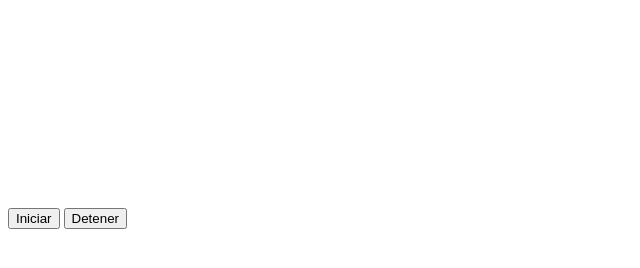
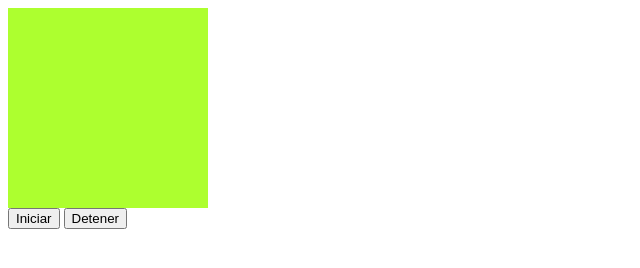
Before and after one commit to tzuzulcode/coding_fundamentals_enero2022, a plain HTML site: page ejercicios/JS en HTML.html in a window 1280 px wide. Both pictures are taken after a click on the button "Iniciar". Shown: the whole page, without its empty margins (0-640 px from the left). Drawn offline with Linux system fonts and the light colour scheme.

Commit message:
Style con JavaScript

```diff
--- a/ejercicios/JS en HTML.html
+++ b/ejercicios/JS en HTML.html
@@ -9,12 +9,22 @@
         #semaforo{
             width: 200px;
             height: 200px;
+            background-color: yellow;
         }
+        /* .rojo{
+            background-color: red;
+        }
+        .amarillo{
+            background-color: yellow;
+        }
+        .verde{
+            background-color: greenyellow;
+        } */
     </style>
 </head>
 <body>
 
-    <div id="semaforo" class="amarillo"></div>
+    <div id="semaforo"></div>
     <button id="start">Iniciar</button>
     <button id="stop">Detener</button>
 
@@ -23,18 +33,28 @@
         const startButton = document.getElementById("start")
         const stopButton = document.getElementById("stop")
 
+        let color = "yellow"
+
+        semaforo.style.backgroundColor = "yellow"
+
         let intervaloSemaforo
 
         startButton.onclick = function(){
 
             //Hacer lo mismo con la propiedad style de JS
             intervaloSemaforo = setInterval(function(){
-                if(semaforo.className == "amarillo"){
-                    semaforo.className="rojo"
-                }else if(semaforo.className == "rojo"){
-                    semaforo.className="verde"
-                }else if(semaforo.className == "verde"){
-                    semaforo.className="amarillo"
+                //console.log("Cambio color",getComputedStyle(semaforo).backgroundColor)
+                //let color = semaforo.style.backgroundColor
+                if(color=="yellow"){
+                    // Pongo red, porque es el color de css
+                    semaforo.style.backgroundColor = "red"
+                    color = "red"
+                }else if(color=="red"){
+                    semaforo.style.backgroundColor = "greenyellow"
+                    color="green"
+                }else if(color=="green"){
+                    semaforo.style.backgroundColor = "yellow"
+                    color="yellow"
                 }
             },1000)
 
```
Also changed, not shown: POO/Introduccion.html (added, +16 -0 lines).
